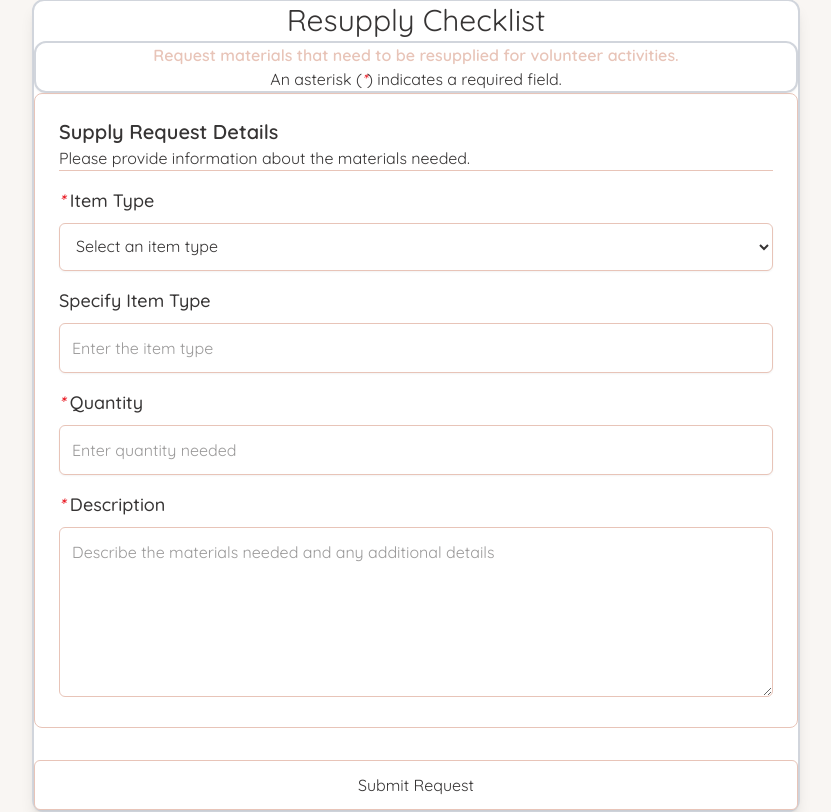
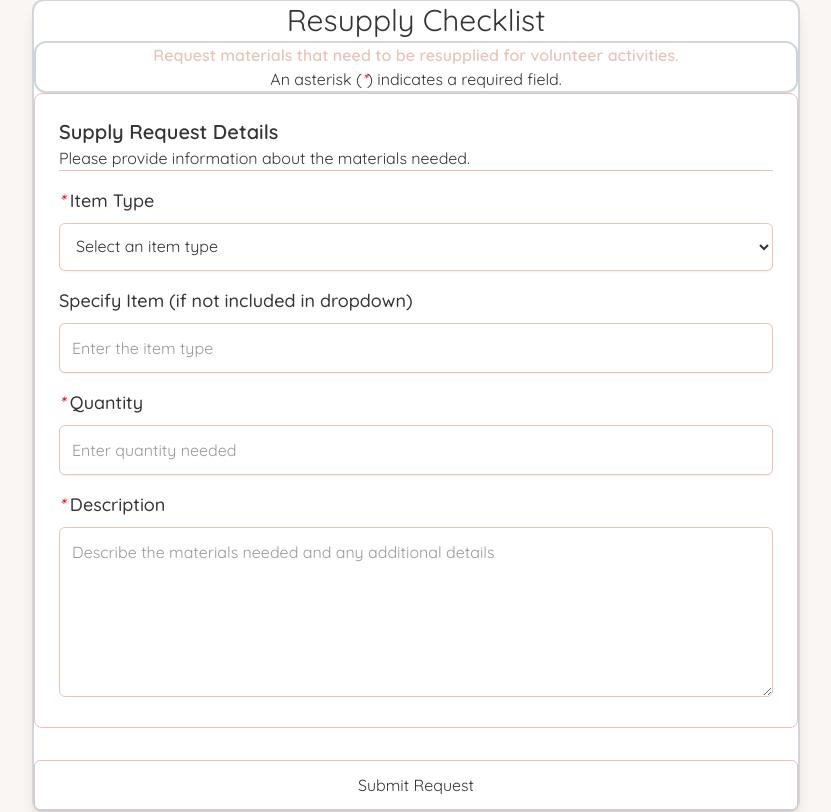
Before and after one commit to Nperez72/FXBG-Closet, a PHP site: page /stepvarepo/trackSupplies.php in a window 1280 px wide. Shown: the part 211-1023 px from the top of the page, without its empty margins (224-1055 px from the left). Run offline with PHP 8.4, Linux system fonts and the light colour scheme; the visitor is signed in with stand-in values (Sample User, id 1); style sheets or scripts are compiled from the project's sources.

Commit message:
Small form change

```diff
--- a/suppliesForm.php
+++ b/suppliesForm.php
@@ -29,7 +29,7 @@
             </select>
 
             <div id="other_item_field">
-                <label for="other_item">Specify Item Type</label>
+                <label for="other_item">Specify Item (if not included in dropdown) </label>
                 <input type="text" id="other_item" name="other_item" placeholder="Enter the item type">
             </div>
 
```
